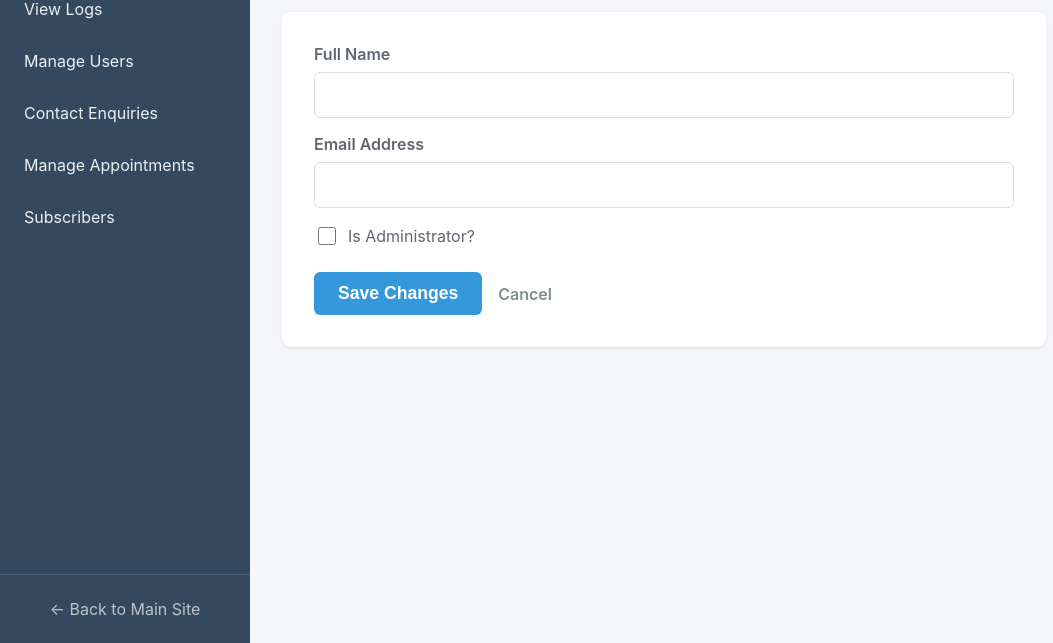
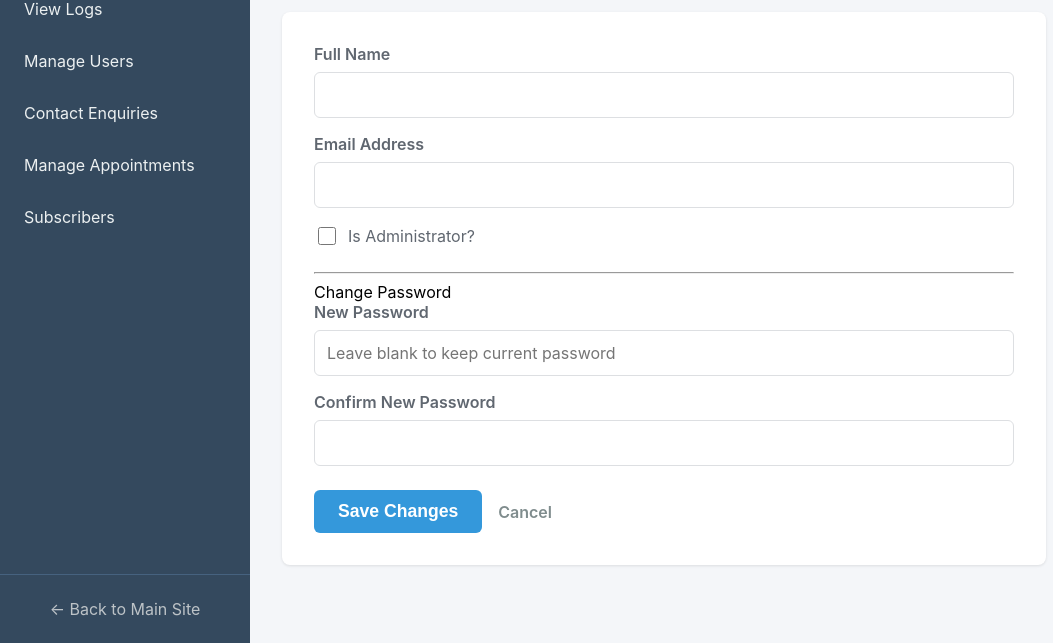
Before and after one commit to Neeru2001/Hexaor, a Flask app: template templates/admin/edit_user.html in a window 1280 px wide. Shown: the part 157-800 px from the top of the page, without its empty margins (0-1053 px from the left). Run offline with Flask 3, Linux system fonts and the light colour scheme; the template is opened without the code that fills it, so the values that code supplies are empty; parts of the project's set-up code (start-up, migrations or seed data) failed here and were passed over.

Commit message:
Update edit_user.html

```diff
--- a/templates/admin/edit_user.html
+++ b/templates/admin/edit_user.html
@@ -18,6 +18,18 @@
             <input type="checkbox" id="is_admin" name="is_admin" {% if user.is_admin %}checked{% endif %}>
             <label for="is_admin">Is Administrator?</label>
         </div>
+        <hr class="form-divider">
+
+        <div class="form-section-header">Change Password</div>
+        <div class="form-group">
+            <label for="new_password">New Password</label>
+            <input type="password" id="new_password" name="new_password" placeholder="Leave blank to keep current password">
+        </div>
+        <div class="form-group">
+            <label for="confirm_password">Confirm New Password</label>
+            <input type="password" id="confirm_password" name="confirm_password">
+        </div>
+
         <div class="form-actions">
             <button type="submit" class="cta-button">Save Changes</button>
             <a href="{{ url_for('admin_users') }}" class="cancel-link">Cancel</a>
```
